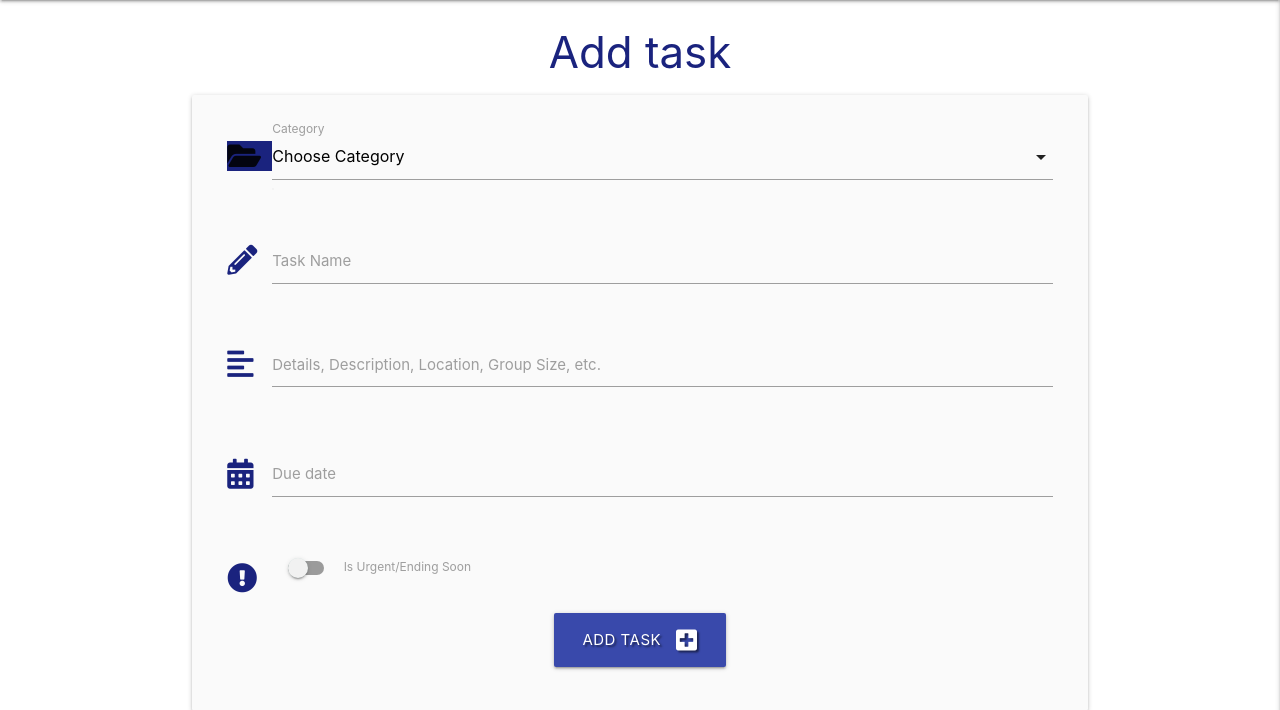
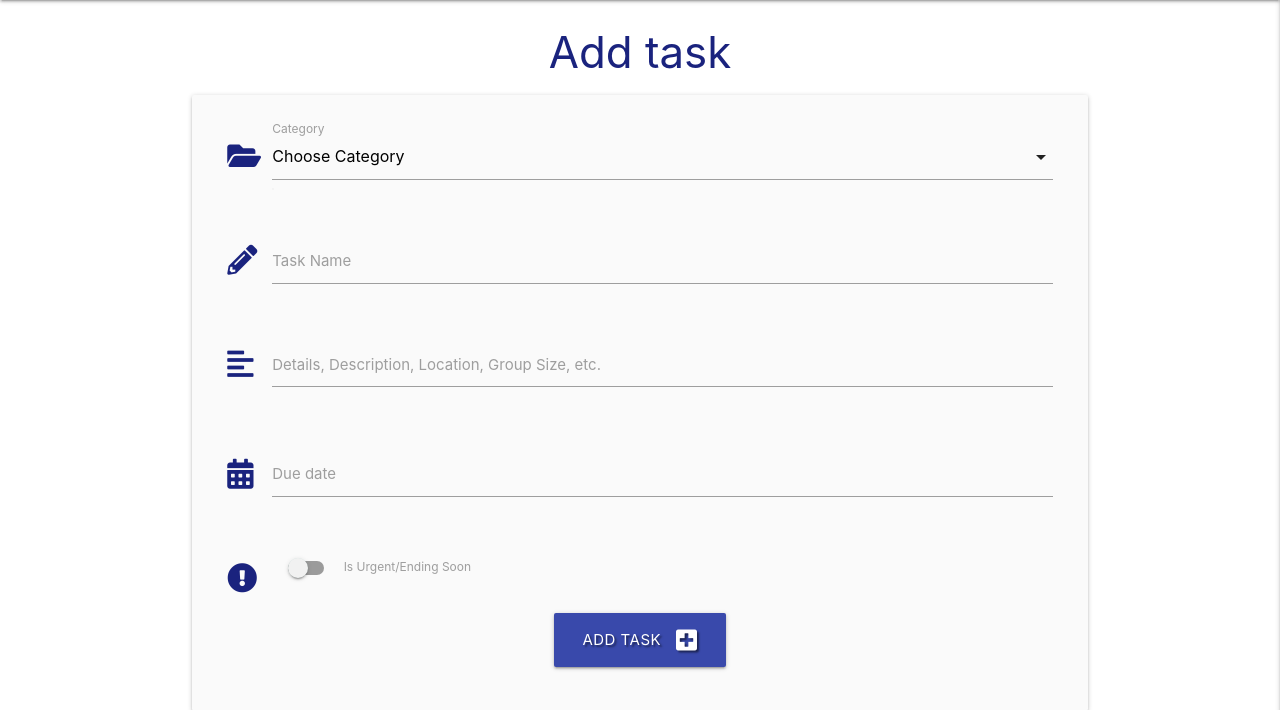
Before and after one commit to LogicAtom/flask-task-manager-project, a Flask app: page /task/add in a window 1280 px wide. Shown: the part 64-774 px from the top of the page. Run offline with Flask 2, Linux system fonts and the light colour scheme; data that the repository does not hold is empty; some libraries are stand-ins or nearby versions.

Commit message:
add_task.html, category input field icon background removed

```diff
--- a/templates/add_task.html
+++ b/templates/add_task.html
@@ -8,7 +8,7 @@
         <!-- category selection -->
         <div class="row">
             <div class="input-field col s12">
-                <i class="fas fa-folder-open prefix indigo darken-4"></i>
+                <i class="fas fa-folder-open prefix indigo-text text-darken-4"></i>
                 <select id="category_name" name="category_name" class="validate" required>
                     <option value="" disabled selected>Choose Category</option>
                     {% for category in categories %}
```
